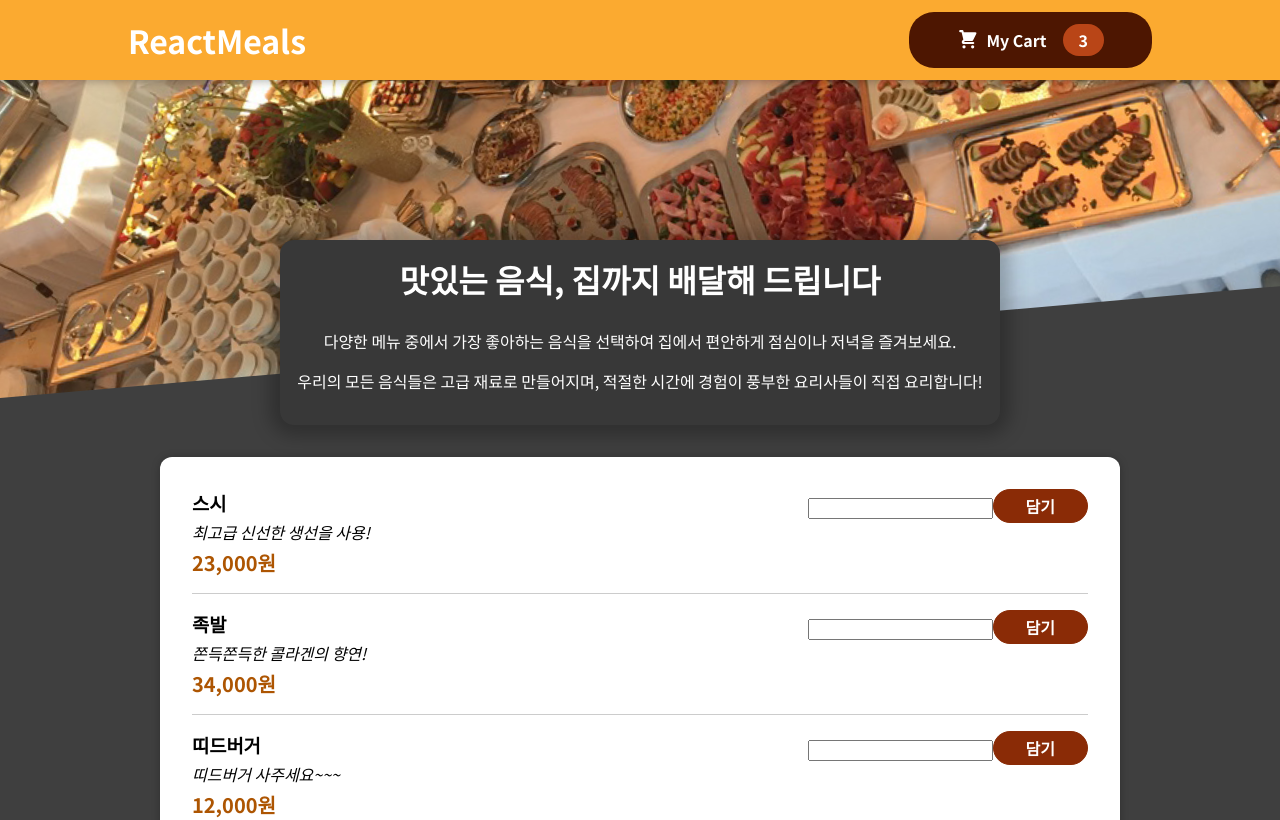
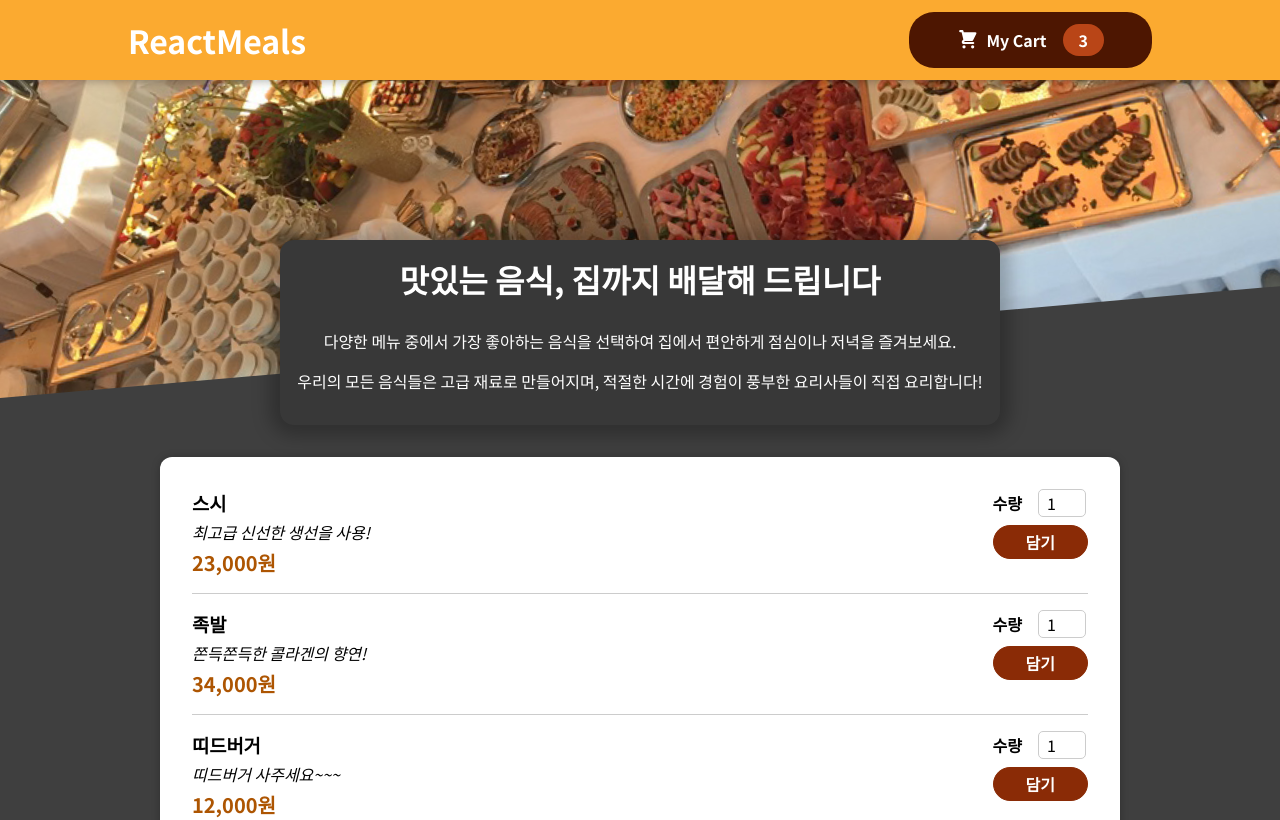
Before and after one commit to yunjeongg/REACT_STUDY20240612, a React (Create React App) app: page / in a window 1280 px wide. Shown: the top 820 px of the page. Built offline with nearby package versions, Linux system fonts and the light colour scheme.

Commit message:
# 75. 장바구니에 보낼 객체데이터 만들기

```diff
--- a/src/components/Food/Meals/MealItem/MealItem.js
+++ b/src/components/Food/Meals/MealItem/MealItem.js
@@ -8,6 +8,17 @@ const MealItem = ({id, price, description, name}) => {
 
   const formatPrice = new Intl.NumberFormat("ko-KR").format(price);
 
+  // MealItemForm 에서 선택한 수량값을 끌어올려줄 함수
+  const addToCartHandler = (amount) => {
+    const item = {
+      id: id,
+      name: name,
+      amount: +amount, // 문자타입을 숫자타입으로 변환
+      price: price
+    };
+    console.log('item', item);
+  };
+
   return (
     <li className={meal}>
       <div>
@@ -16,7 +27,7 @@ const MealItem = ({id, price, description, name}) => {
         <div className={priceStyle}>{formatPrice}원</div>
       </div>
       <div>
-        <MealItemForm id={id} />
+        <MealItemForm id={id} onAddToCart={addToCartHandler}/>
       </div>
     </li>
   );
--- a/src/components/Food/Meals/MealItem/MealItemForm.js
+++ b/src/components/Food/Meals/MealItem/MealItemForm.js
@@ -2,7 +2,7 @@ import React, { useRef, useState } from 'react';
 import Input from '../../../UI/Input/Input';
 import styles from './MealItemForm.module.scss';
 
-const MealItemForm = (props) => {
+const MealItemForm = ({ id, onAddToCart }) => {
 
   // 선택한 수량값
   // const [amount, setAmount] = useState(0);
@@ -12,26 +12,26 @@ const MealItemForm = (props) => {
 
   const submitHandler = e => {
     e.preventDefault();
-    const seletedValue = inputRef.current.value;
-    console.log('select: ', seletedValue);
+    const amount = inputRef.current.value;
+    // console.log('select: ', seletedValue);
+
+    onAddToCart(amount);
   };
 
   return (
     <form className={styles.form} onSubmit={submitHandler}>
-      {/* <Input label='취미' inputAttr={{type: 'checkbox', checked: 'checked', class: 'abc', id: 'aaa'}} /> */}
-      <input ref={inputRef} type='number' />
-      {/* <Input
+      <Input
         ref={inputRef}
         label='수량'
         inputAttr={{
-          id: 'amount_' + props.id,
+          id: 'amount_' + id,
           type: 'number',
           min: '1',
           max: '5',
           step: '1',
           defaultValue: '1',
         }}
-      /> */}
+      />
       <button>담기</button>
     </form>
   );
```
